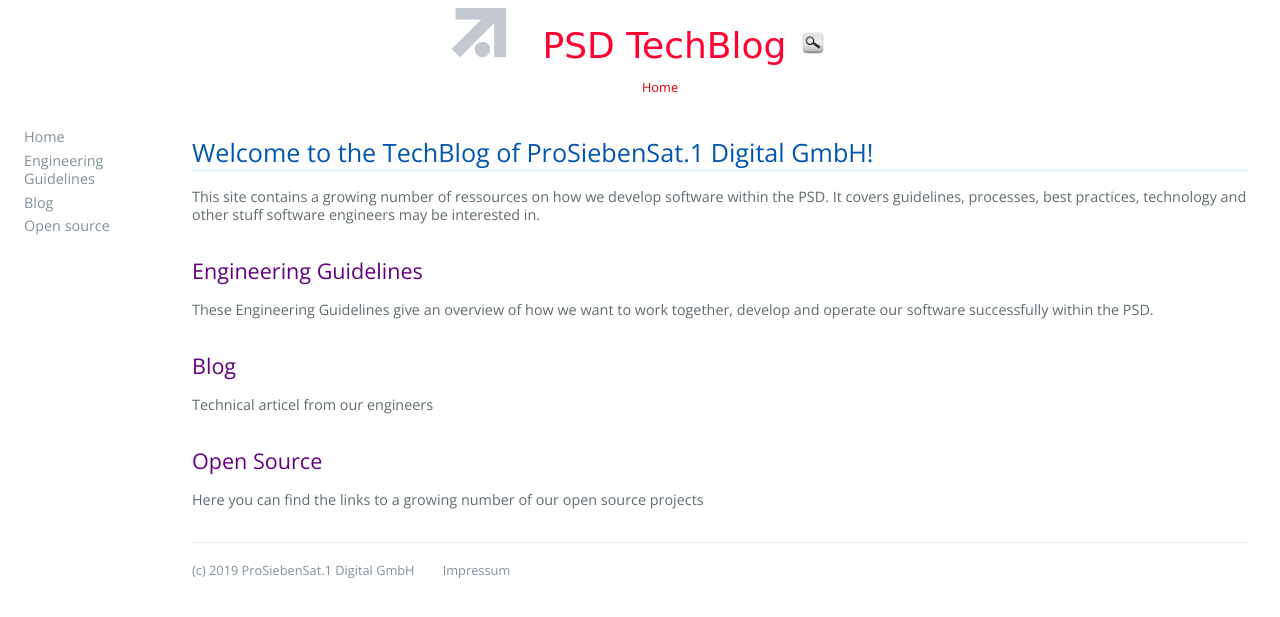
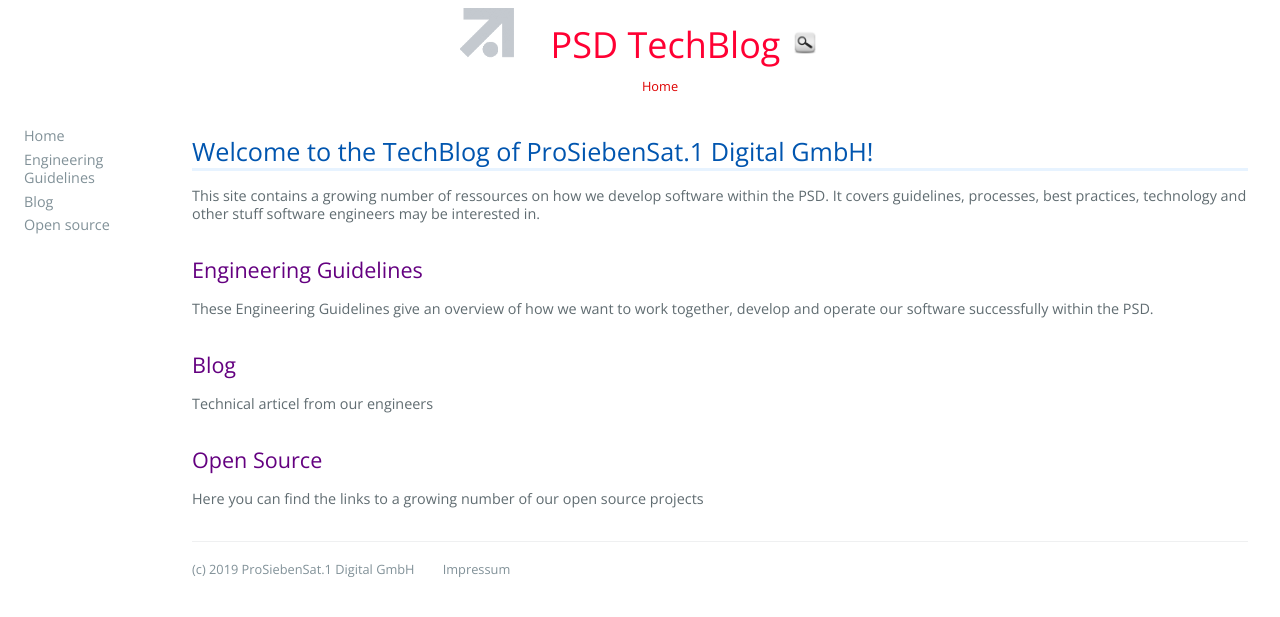
Before and after one commit to croedel/PSD-blog, a Jekyll site: the page built from README.md, in a window 1280 px wide. Shown: the top 617 px of the page. Built offline with Jekyll 4.4.1, drawn with Linux system fonts in a browser that asks for light colours; our own code applies the rules of GitHub Pages for plain Markdown files.

Commit message:
Update style.scss

```diff
--- a/assets/css/style.scss
+++ b/assets/css/style.scss
@@ -278,7 +278,7 @@ a:hover { text-decoration: underline; }
 @media screen and (min-width: 42em) and (max-width: 64em) { .page-header { padding: 0.4rem 4rem; } }
 @media screen and (max-width: 42em) { .page-header { padding: 0.3rem 1rem; } }
 
-.project-name { margin-top: 0; margin-bottom: 0.1rem; font-family: "Comic Sans MS", cursive, sans-serif; }
+.project-name { margin-top: 0; margin-bottom: 0.1rem; font-family: "Open Sans", "Helvetica Neue", Helvetica, Arial, sans-serif; }
 @media screen and (min-width: 64em) { .project-name { font-size: 2.25rem; margin-left: 2rem; } }
 @media screen and (min-width: 42em) and (max-width: 64em) { .project-name { font-size: 2rem; margin-left: 1.5rem; } }
 @media screen and (max-width: 42em) { .project-name { font-size: 1.75rem; margin-left: 1rem; } }
```
